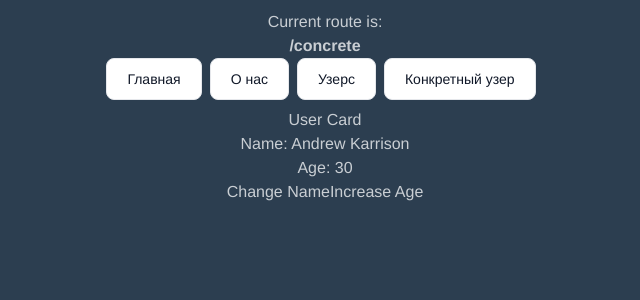
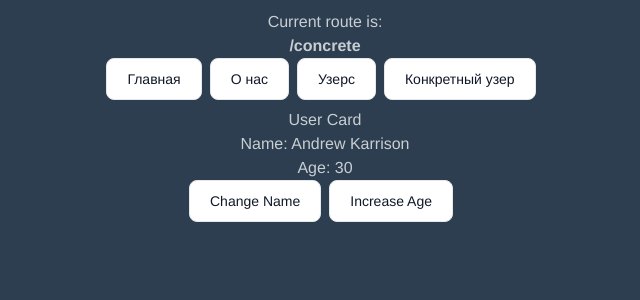
Before and after one commit to AndrewMZ6/test1app, a Vue app: page /concrete in a window 1280 px wide. Shown: the top 300 px of the page, without its empty margins (315-955 px from the left). Built offline with nearby package versions, Linux system fonts and the light colour scheme.

Commit message:
feat: replace buttons with NavButton component in UserCard, AboutView, and HomeView

```diff
--- a/src/components/UserCard.vue
+++ b/src/components/UserCard.vue
@@ -3,13 +3,20 @@
         <h2>User Card</h2>
         <p>Name: {{ store.username }}</p>
         <p>Age: {{ store.age }}</p>
-        <button @click="store.changeName">Change Name</button>
-        <button @click="store.changeAge">Increase Age</button>
+        <NavButton
+            buttonText="Change Name"
+            @click="store.changeName"
+        />
+        <NavButton
+            buttonText="Increase Age"
+            @click="store.changeAge"
+        />
     </div>
 </template>
 
 <script setup>
     import myStorageFunction from '@/stores/myStorage.js'
+    import NavButton from './NavButton.vue';
 
     const store = myStorageFunction()
 </script>
--- a/src/views/AboutView.vue
+++ b/src/views/AboutView.vue
@@ -2,7 +2,10 @@
   <div class="about">
     <h1>This is an about page</h1>
     <h3>{{ store.count }}</h3>
-    <button @click="store.increment"> Oh yeah </button>
+    <NavButton
+      @click="store.increment"
+      buttonText="Increment Count"
+    />
   </div>
 </template>
 
@@ -19,6 +22,7 @@
 
 <script setup>
   import { useCounterStore } from '@/stores/counter';
+  import NavButton from '@/components/NavButton.vue';
 
   const store = useCounterStore();
 </script>
--- a/src/views/HomeView.vue
+++ b/src/views/HomeView.vue
@@ -1,6 +1,7 @@
 <script setup>
   import MyComponent from '@/components/MyComponent.vue'
   import { useCounterStore } from '@/stores/counter';
+  import NavButton from '@/components/NavButton.vue';
 
   const store = useCounterStore();
 
@@ -20,7 +21,10 @@
       </template>
 
       <h3>{{ store.count }}</h3>
-      <button @click="store.increment"> Home view </button>
+      <NavButton
+        @click="store.increment"
+        buttonText="Increment Count"
+      />
     </MyComponent>
   </div>
 </template>
```
